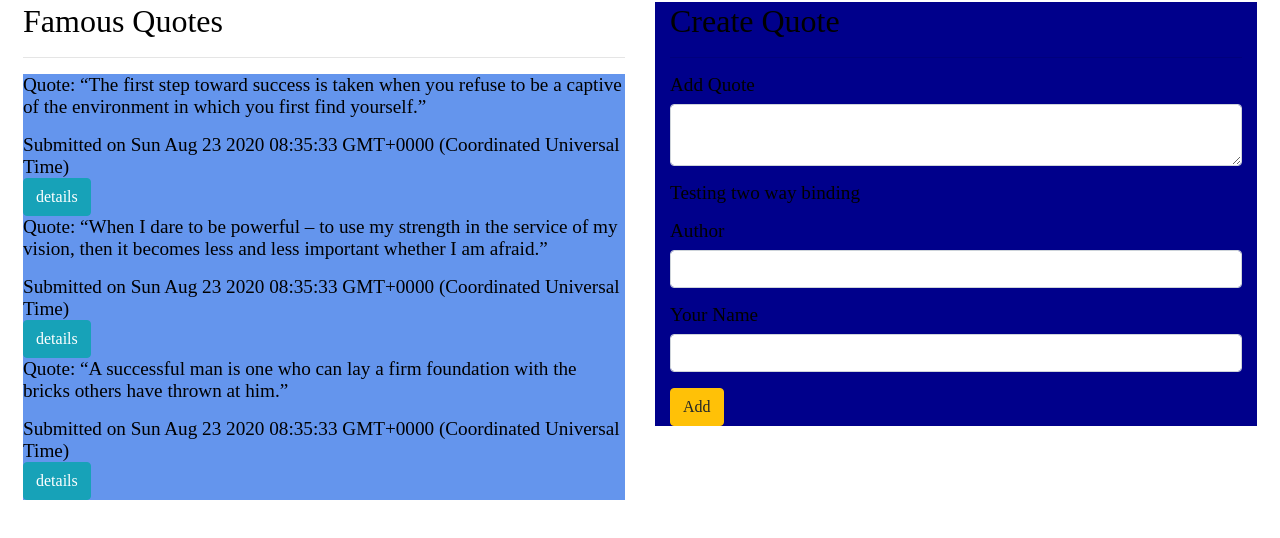
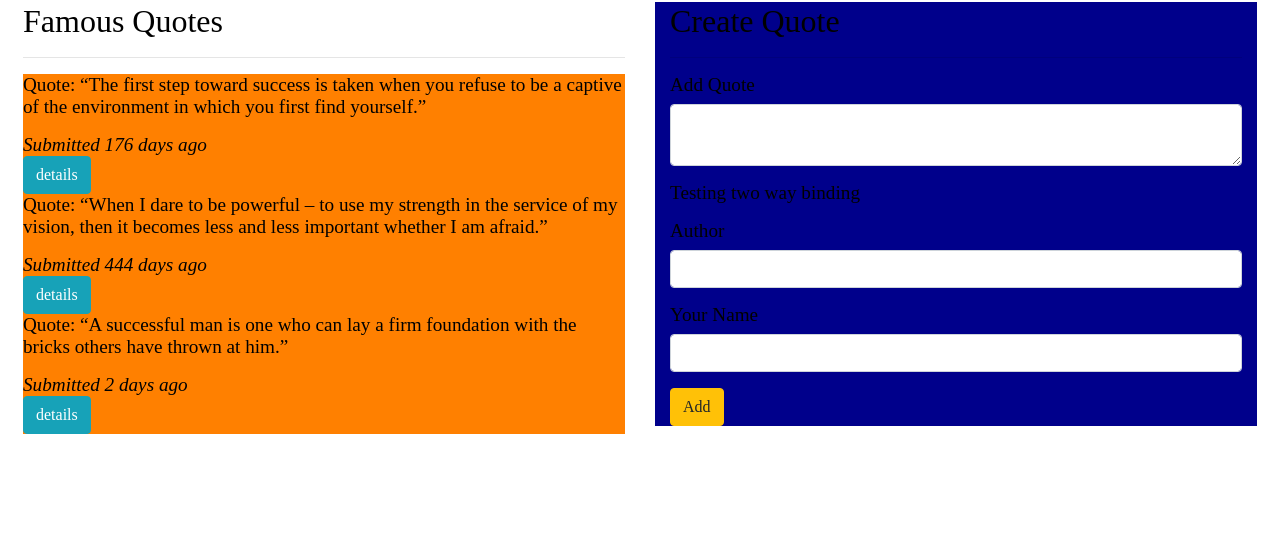
Before and after one commit to kenjoel/Angular-Frontend, an Angular app in the folder quotes/: page / in a window 1280 px wide. Shown: the part 212-750 px from the top of the page. Built offline with nearby package versions, Linux system fonts and the light colour scheme.

Commit message:
modifications

```diff
--- a/quotes/src/app/app.component.css
+++ b/quotes/src/app/app.component.css
@@ -1,5 +1,5 @@
 @import "~bootstrap/dist/css/bootstrap.css";
 .main-container{
-    background-color: cornflowerblue;
+    background-color: #ff8000;
     font-size: larger;
 }
--- a/quotes/src/app/app.component.html
+++ b/quotes/src/app/app.component.html
@@ -13,7 +13,7 @@
         <div class="main-container" *ngFor = "let quote of quotes; let i = index">
           <div class="quotes">
           <p>Quote: {{quote.quote}}</p>
-          <span>Submitted on {{quote.submitDate}}</span>
+          <span class="font-italic">Submitted {{quote.submitDate| teacher}} days ago</span>
         </div>
         <button class="btn btn-info" (click)='showDetails(i)'>details</button>
         <div class="description">
--- a/quotes/src/app/app.component.ts
+++ b/quotes/src/app/app.component.ts
@@ -8,10 +8,10 @@ import { quotes } from './quotes'
 })
 export class AppComponent {
   quotes: quotes[] = [
-    new quotes("“The first step toward success is taken when you refuse to be a captive of the environment in which you first find yourself.”","Michael Cain", "kenjoel",new Date()),
+    new quotes("“The first step toward success is taken when you refuse to be a captive of the environment in which you first find yourself.”","Michael Cain", "kenjoel",new Date(2020,1,29)),
     new quotes("“When I dare to be powerful – to use my strength in the service of my vision, then it becomes less and less important whether I am afraid.”"
-    , "lex fridman", "Pres. Joel Muigai",new Date()),
-    new quotes("“A successful man is one who can lay a firm foundation with the bricks others have thrown at him.”", "David Brinkly","KenJoel Muigai", new Date())
+    , "lex fridman", "Pres. Joel Muigai",new Date(2019,5,6)),
+    new quotes("“A successful man is one who can lay a firm foundation with the bricks others have thrown at him.”", "David Brinkly","KenJoel Muigai", new Date(2020,7,21))
   ]
 
   showDetails(index){
--- a/quotes/src/app/app.module.ts
+++ b/quotes/src/app/app.module.ts
@@ -8,13 +8,15 @@ import { AppComponent } from './app.component';
 import { QuotesDetailComponent } from './quotes-detail/quotes-detail.component';
 import { NewquoteComponent } from './newquote/newquote.component';
 import { VoteCountDirective } from './vote-count.directive';
+import { TeacherPipe } from './teacher.pipe';
 
 @NgModule({
   declarations: [
     AppComponent,
     QuotesDetailComponent,
     NewquoteComponent,
-    VoteCountDirective
+    VoteCountDirective,
+    TeacherPipe
   ],
   imports: [
     BrowserModule,
--- a/quotes/src/app/newquote/newquote.component.ts
+++ b/quotes/src/app/newquote/newquote.component.ts
@@ -7,6 +7,7 @@ import { quotes } from "../quotes"
   styleUrls: ['./newquote.component.css']
 })
 export class NewquoteComponent implements OnInit {
+
   @Output() newQuote = new EventEmitter<quotes>();
 
   quoteHolder = new quotes("","","", new Date());
--- /dev/null
+++ b/quotes/src/app/teacher.pipe.ts
@@ -0,0 +1,23 @@
+import { Pipe, PipeTransform } from '@angular/core';
+
+@Pipe({
+  name: 'teacher'
+})
+export class TeacherPipe implements PipeTransform {
+
+  transform(value: any): number {
+    const todayDate: Date = new Date();
+    var dateLessTimeAttribute: any = new Date(todayDate.getFullYear(), todayDate.getMonth(), todayDate.getDate());
+    var differenceInDate = Math.abs(value - dateLessTimeAttribute);
+    var convertToSeconds = differenceInDate * 0.001;
+    var secondsInDay = 86400;
+    var daysLeft = convertToSeconds/secondsInDay;
+
+    if(daysLeft >= 1 && value <= dateLessTimeAttribute){
+      return daysLeft
+    }else{
+      return 0
+    }
+  }
+
+}
```
Also changed, not shown: 1 other file (tests, documents, lock files or other folders).
